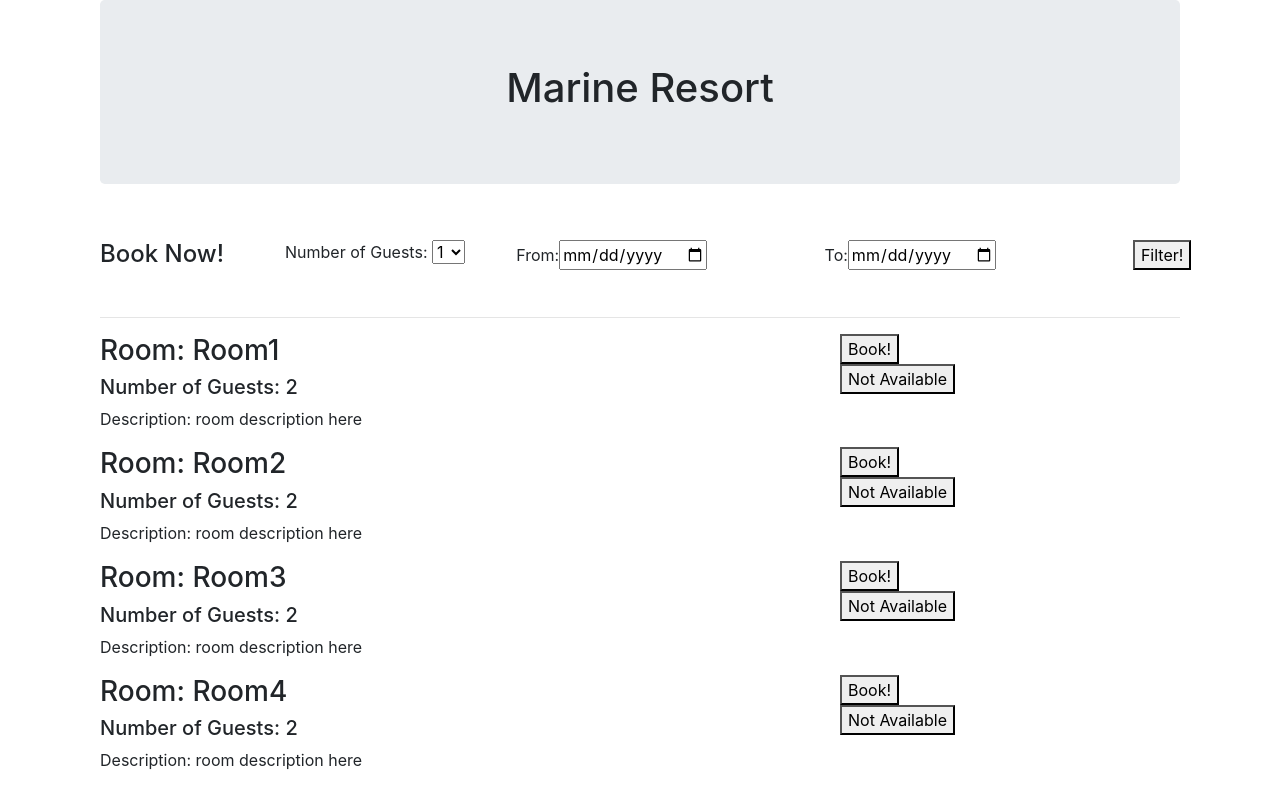
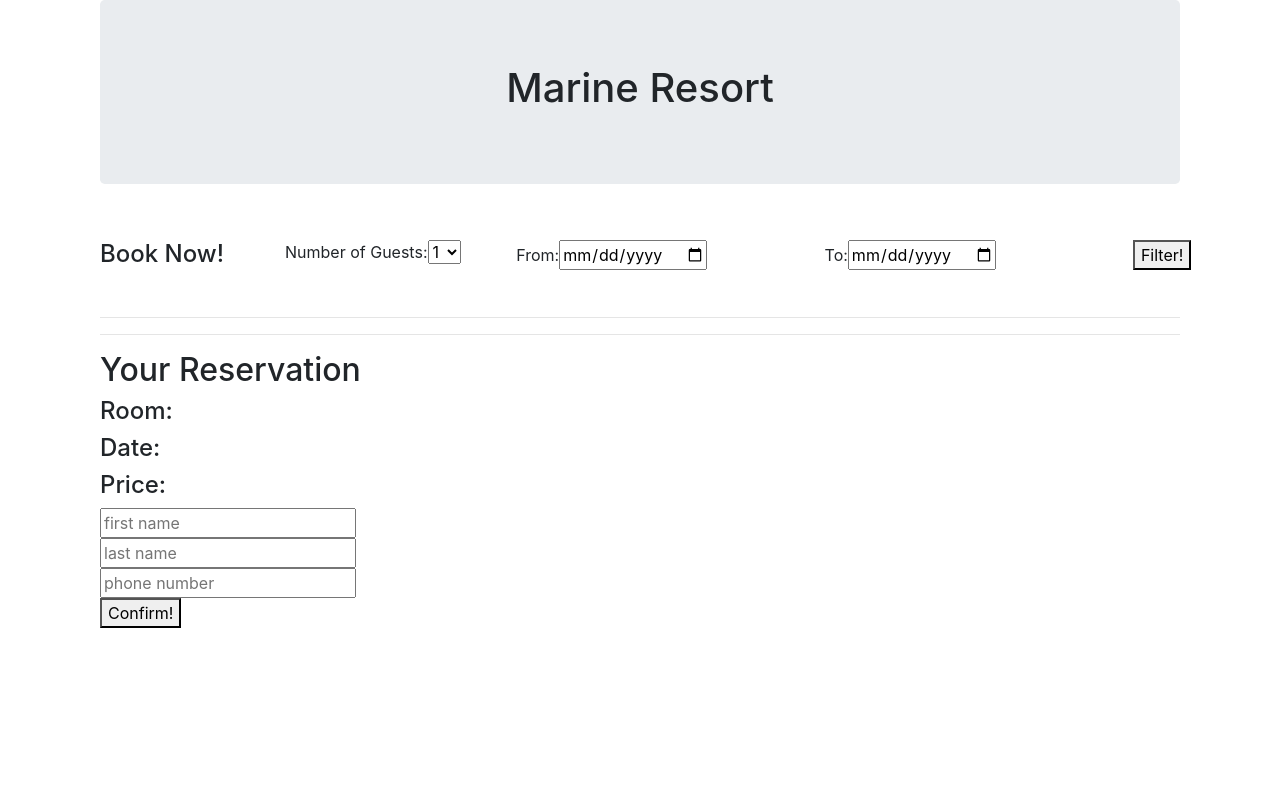
Before and after one commit to yetka/react-redux-marine-resort, a React app: page /#/ in a window 1280 px wide. Shown: the top 786 px of the page. Built offline with nearby package versions, Linux system fonts and the light colour scheme.

Commit message:
add branching to RoomsList component

```diff
--- a/package.json
+++ b/package.json
@@ -13,6 +13,7 @@
   "license": "ISC",
   "dependencies": {
     "isomorphic-fetch": "^2.2.1",
+    "npm": "^5.7.1",
     "prop-types": "^15.5.10",
     "react": "^15.5.4",
     "react-dom": "^15.5.4",
--- a/src/components/App.jsx
+++ b/src/components/App.jsx
@@ -12,42 +12,42 @@ class App extends React.Component {
           name: 'Room1',
           description: 'room description here',
           numberOfGuests: 2,
-          reservations: {'07/01/2018': {id: '07/01/2018', lastDay: '07/15/2018', firstName: 'John', lastName: 'Smith', phone: '206 123 4567'}, '07/16/2018': {id: '07/16/2018', lastDay: '08/15/2018', firstName: 'Matilda', lastName: 'Doe', phone: '206 123 9876'} },
+          reservations: {'2018-03-02': {id: '2018-03-02', lastDay: '2018-03-12', firstName: 'John', lastName: 'Smith', phone: '206 123 4567'}, '2018-05-02': {id: '2018-05-02', lastDay: '2018-05-20', firstName: 'Matilda', lastName: 'Doe', phone: '206 123 9876'} },
           id: '1'
         },
         2: {
           name: 'Room2',
           description: 'room description here',
           numberOfGuests: 2,
-          reservations: {'07/01/2018': {id: '07/01/2018', lastDay: '07/15/2018', firstName: 'John', lastName: 'Smith', phone: '206 123 4567'}, '07/16/2018': {id: '07/16/2018', lastDay: '08/15/2018', firstName: 'Matilda', lastName: 'Doe', phone: '206 123 9876'} },
+          reservations: {'2018-03-02': {id: '2018-03-02', lastDay: '2018-03-12', firstName: 'John', lastName: 'Smith', phone: '206 123 4567'}, '2018-05-02': {id: '2018-05-02', lastDay: '2018-05-20', firstName: 'Matilda', lastName: 'Doe', phone: '206 123 9876'} },
           id: '2'
         },
         3: {
           name: 'Room3',
           description: 'room description here',
-          numberOfGuests: 2,
-          reservations: {'07/01/2018': {id: '07/01/2018', lastDay: '07/15/2018', firstName: 'John', lastName: 'Smith', phone: '206 123 4567'}, '07/16/2018': {id: '07/16/2018', lastDay: '08/15/2018', firstName: 'Matilda', lastName: 'Doe', phone: '206 123 9876'} },
+          numberOfGuests: 3,
+          reservations: {'2018-03-02': {id: '2018-03-02', lastDay: '2018-03-12', firstName: 'John', lastName: 'Smith', phone: '206 123 4567'}, '2018-05-02': {id: '2018-05-02', lastDay: '2018-05-20', firstName: 'Matilda', lastName: 'Doe', phone: '206 123 9876'} },
           id: '3'
         },
         4: {
           name: 'Room4',
           description: 'room description here',
-          numberOfGuests: 2,
-          reservations: {'07/01/2018': {id: '07/01/2018', lastDay: '07/15/2018', firstName: 'John', lastName: 'Smith', phone: '206 123 4567'}, '07/16/2018': {id: '07/16/2018', lastDay: '08/15/2018', firstName: 'Matilda', lastName: 'Doe', phone: '206 123 9876'} },
+          numberOfGuests: 3,
+          reservations: {'2018-03-02': {id: '2018-03-02', lastDay: '2018-03-12', firstName: 'John', lastName: 'Smith', phone: '206 123 4567'}, '2018-05-02': {id: '2018-05-02', lastDay: '2018-05-20', firstName: 'Matilda', lastName: 'Doe', phone: '206 123 9876'} },
           id: '4'
         },
         5: {
           name: 'Room5',
           description: 'room description here',
-          numberOfGuests: 2,
-          reservations: {'07/01/2018': {id: '07/01/2018', lastDay: '07/15/2018', firstName: 'John', lastName: 'Smith', phone: '206 123 4567'}, '07/16/2018': {id: '07/16/2018', lastDay: '08/15/2018', firstName: 'Matilda', lastName: 'Doe', phone: '206 123 9876'} },
+          numberOfGuests: 4,
+          reservations: {'2018-03-02': {id: '2018-03-02', lastDay: '2018-03-12', firstName: 'John', lastName: 'Smith', phone: '206 123 4567'}, '2018-05-02': {id: '2018-05-02', lastDay: '2018-05-20', firstName: 'Matilda', lastName: 'Doe', phone: '206 123 9876'} },
           id: '5'
         },
         6: {
           name: 'Room6',
           description: 'room description here',
-          numberOfGuests: 2,
-          reservations: {'07/01/2018': {id: '07/01/2018', lastDay: '07/15/2018', firstName: 'John', lastName: 'Smith', phone: '206 123 4567'}, '07/16/2018': {id: '07/16/2018', lastDay: '08/15/2018', firstName: 'Matilda', lastName: 'Doe', phone: '206 123 9876'} },
+          numberOfGuests: 4,
+          reservations: {'2018-03-02': {id: '2018-03-02', lastDay: '2018-03-12', firstName: 'John', lastName: 'Smith', phone: '206 123 4567'}, '2018-05-02': {id: '2018-05-02', lastDay: '2018-05-20', firstName: 'Matilda', lastName: 'Doe', phone: '206 123 9876'} },
           id: '6'
         }
       },
@@ -55,26 +55,39 @@ class App extends React.Component {
         1: {
           name: 'Room5',
           description: 'room description here',
-          numberOfGuests: 2,
-          reservations: {'07/01/2018': {id: '07/01/2018', lastDay: '07/15/2018', firstName: 'John', lastName: 'Smith', phone: '206 123 4567'}, '08/16/2018': {id: '08/16/2018', lastDay: '09/15/2018', firstName: 'Matilda', lastName: 'Doe', phone: '206 123 9876'} },
+          numberOfGuests: 5,
+          reservations: {'2018-03-02': {id: '2018-03-02', lastDay: '2018-03-12', firstName: 'John', lastName: 'Smith', phone: '206 123 4567'}, '2018-05-02': {id: '2018-05-02', lastDay: '2018-05-29', firstName: 'Matilda', lastName: 'Doe', phone: '206 123 9876'} },
           id: '5'
         },
         2: {
           name: 'Room1',
           description: 'room description here',
-          numberOfGuests: 2,
-          reservations: {'07/01/2018': {id: '07/01/2018', lastDay: '07/15/2018', firstName: 'John', lastName: 'Smith', phone: '206 123 4567'}, '10/16/2018': {id: '10/16/2018', lastDay: '11/15/2018', firstName: 'Matilda', lastName: 'Doe', phone: '206 123 9876'} },
+          numberOfGuests: 5,
+          reservations: {'2018-03-02': {id: '2018-03-02', lastDay: '2018-03-12', firstName: 'John', lastName: 'Smith', phone: '206 123 4567'}, '2018-09-02': {id: '2018-09-02', lastDay: '2018-09-22', firstName: 'Matilda', lastName: 'Doe', phone: '206 123 9876'} },
           id: '6'
         }
-      }
-    }
+      },
+      roomsFilter: {numberOfGuests: null, startDay: null, lastDay: null}
+    };
+    this.handleNewFilterCreation=this.handleNewFilterCreation.bind(this);
+  }
+
+  handleNewFilterCreation(newFilter){
+    console.log(newFilter.numberOfGuests);
+    var newRoomsFilter = {};
+    newRoomsFilter['numberOfGuests'] = newFilter.numberOfGuests;
+    newRoomsFilter['startDay'] = newFilter.fromDate;
+    newRoomsFilter['lastDay'] = newFilter.toDate;
+    this.setState({roomsFilter: newRoomsFilter});
   }
 
   render() {
     return (
       <div className="container">
         <Switch>
-          <Route exact path='/' render={()=><Guest masterRoomsList={this.state.masterRoomsList} />} />
+          <Route exact path='/' render={()=><Guest masterRoomsList={this.state.masterRoomsList}
+            onNewFilterCreation={this.handleNewFilterCreation}
+            roomsFilter={this.state.roomsFilter} />} />
           <Route path='/admin' render={()=><Admin masterRoomsList={this.state.masterRoomsList} />} />
         </Switch>
       </div>
--- a/src/components/Guest.jsx
+++ b/src/components/Guest.jsx
@@ -6,14 +6,15 @@ import ReservationRequest from './ReservationRequest';
 import PropTypes from 'prop-types';
 
 function Guest(props){
+  console.log(props);
   return (
     <div className="container">
       <Header />
       <br></br>
-      <RoomsFilter />
+      <RoomsFilter onNewFilterCreation={props.onNewFilterCreation}/>
       <br></br>
       <hr></hr>
-      <RoomsList masterRoomsList={props.masterRoomsList}/>
+      <RoomsList masterRoomsList={props.masterRoomsList} roomsFilter={props.roomsFilter}/>
       <hr></hr>
       <ReservationRequest />
     </div>
@@ -21,7 +22,9 @@ function Guest(props){
 }
 
 Guest.propTypes = {
-  masterRoomsList: PropTypes.object
+  masterRoomsList: PropTypes.object,
+  onNewFilterCreation: PropTypes.func,
+  roomsFilter: PropTypes.object
 };
 
 export default Guest;
--- a/src/components/Reservation.jsx
+++ b/src/components/Reservation.jsx
@@ -4,7 +4,6 @@ import DeleteReservationButton from './DeleteReservationButton';
 import PropTypes from 'prop-types';
 
 function Reservation(props){
-  console.log(props);
   return (
     <div className="row">
       <div className="col-md-6">
@@ -19,6 +18,8 @@ function Reservation(props){
 }
 
 Reservation.propTypes = {
+  startDay: PropTypes.string,
+  lastDay: PropTypes.string,
   lastName: PropTypes.string,
 };
 
--- a/src/components/ReservationsForRoomList.jsx
+++ b/src/components/ReservationsForRoomList.jsx
@@ -3,14 +3,12 @@ import Reservation from './Reservation';
 import PropTypes from 'prop-types';
 
 function ReservationsForRoomList(props){
-  console.log(props);
   return (
     <div>
       {Object.keys(props.masterRoomsList).map(function(roomId) {
         var room  = props.masterRoomsList[roomId];
         return Object.keys(room.reservations).map(function(resevationId) {
           var reservation = room.reservations[resevationId];
-          console.log(reservation.lastName);
           return (
             <Reservation
               startDay={reservation.id}
@@ -18,7 +16,7 @@ function ReservationsForRoomList(props){
               lastName={reservation.lastName}
               key={reservation.id}/>
           );
-        })
+        });
       })}
     </div>
   );
--- a/src/components/ReservationsToEdit.jsx
+++ b/src/components/ReservationsToEdit.jsx
@@ -4,7 +4,6 @@ import ReservationsToEditLinks from './ReservationsToEditLinks';
 import ReservationsForRoomList from './ReservationsForRoomList';
 
 function ReservationsToEdit(props){
-  console.log(props);
   return (
     <div className="row">
       <div className="col-md-3">
--- a/src/components/RoomsFilter.jsx
+++ b/src/components/RoomsFilter.jsx
@@ -1,17 +1,22 @@
 import React from 'react';
 import RoomsFilterForm from './RoomsFilterForm';
+import PropTypes from 'prop-types';
 
-function RoomsFilter(){
+function RoomsFilter(props){
   return (
     <div className="row">
       <div className="col-md-2">
         <h4>Book Now!</h4>
       </div>
       <div className="col-md-10">
-        <RoomsFilterForm />
+        <RoomsFilterForm onNewFilterCreation={props.onNewFilterCreation} />
       </div>
     </div>
   );
 }
 
+RoomsFilter.propTypes = {
+  onNewFilterCreation: PropTypes.func
+};
+
 export default RoomsFilter;
--- a/src/components/RoomsFilterForm.jsx
+++ b/src/components/RoomsFilterForm.jsx
@@ -1,13 +1,24 @@
 import React from 'react';
+import PropTypes from 'prop-types';
 
-function RoomsFilterForm(){
+function RoomsFilterForm(props){
+  console.log(props);
+  let _numberOfGuests = null;
+  let _fromDate = null;
+  let _toDate = null;
+
+  function handleRoomsFilterFormSubmission(event) {
+    event.preventDefault();
+    props.onNewFilterCreation({numberOfGuests: _numberOfGuests.value, fromDate: _fromDate.value, toDate: _toDate.value});
+  }
+
   return (
     <div>
-      <form>
+      <form onSubmit={handleRoomsFilterFormSubmission}>
         <div className="row">
           <div className="col-md-3">
-            <laber>Number of Guests: </laber>
-            <select>
+            <label>Number of Guests: </label>
+            <select ref={(select) => {_numberOfGuests = select;}}>
               <option value="1">1</option>
               <option value="2">2</option>
               <option value="3">3</option>
@@ -20,14 +31,16 @@ function RoomsFilterForm(){
             <input
               type='date'
               id='fromDate'
-              placeholder='from date'/>
+              placeholder='from date'
+              ref={(input) => {_fromDate = input;}} />
           </div>
           <div className="col-md-4">
             <label> To: </label>
             <input
               type='date'
               id='toDate'
-              placeholder='to date'/>
+              placeholder='to date'
+              ref={(input) => {_toDate = input;}} />
           </div>
           <div className="col-md-1">
             <button type='submit'>Filter!</button>
@@ -38,4 +51,8 @@ function RoomsFilterForm(){
   );
 }
 
+RoomsFilterForm.propTypes={
+  onNewFilterCreation: PropTypes.func
+};
+
 export default RoomsFilterForm;
--- a/src/components/RoomsList.jsx
+++ b/src/components/RoomsList.jsx
@@ -3,25 +3,32 @@ import Room from './Room';
 import PropTypes from 'prop-types';
 
 function RoomsList(props){
+  var numberOfGuests = props.roomsFilter.numberOfGuests;
+  var startDay = props.roomsFilter.startDay;
+  var lastDay = props.roomsFilter.lastDay;
   return (
     <div>
       {Object.keys(props.masterRoomsList).map(function(roomId) {
         var room  = props.masterRoomsList[roomId];
+        if (room.numberOfGuests == numberOfGuests) {
           return (
             <Room
               name={room.name}
               description={room.description}
               numberOfGuests={room.numberOfGuests}
               id={room.id}
-            key={room.id} />
+              key={room.id}
+              roomsFilter={props.roomsFilter} />
             );
+          }
         })}
     </div>
   );
 }
 
 RoomsList.propTypes = {
-  masterRoomsList: PropTypes.object
+  masterRoomsList: PropTypes.object,
+  roomsFilter: PropTypes.object
 };
 
 export default RoomsList;
```
Also changed, not shown: 1 other file (tests, documents, lock files or other folders). Lines whose indentation alone changed are shown as unchanged.
